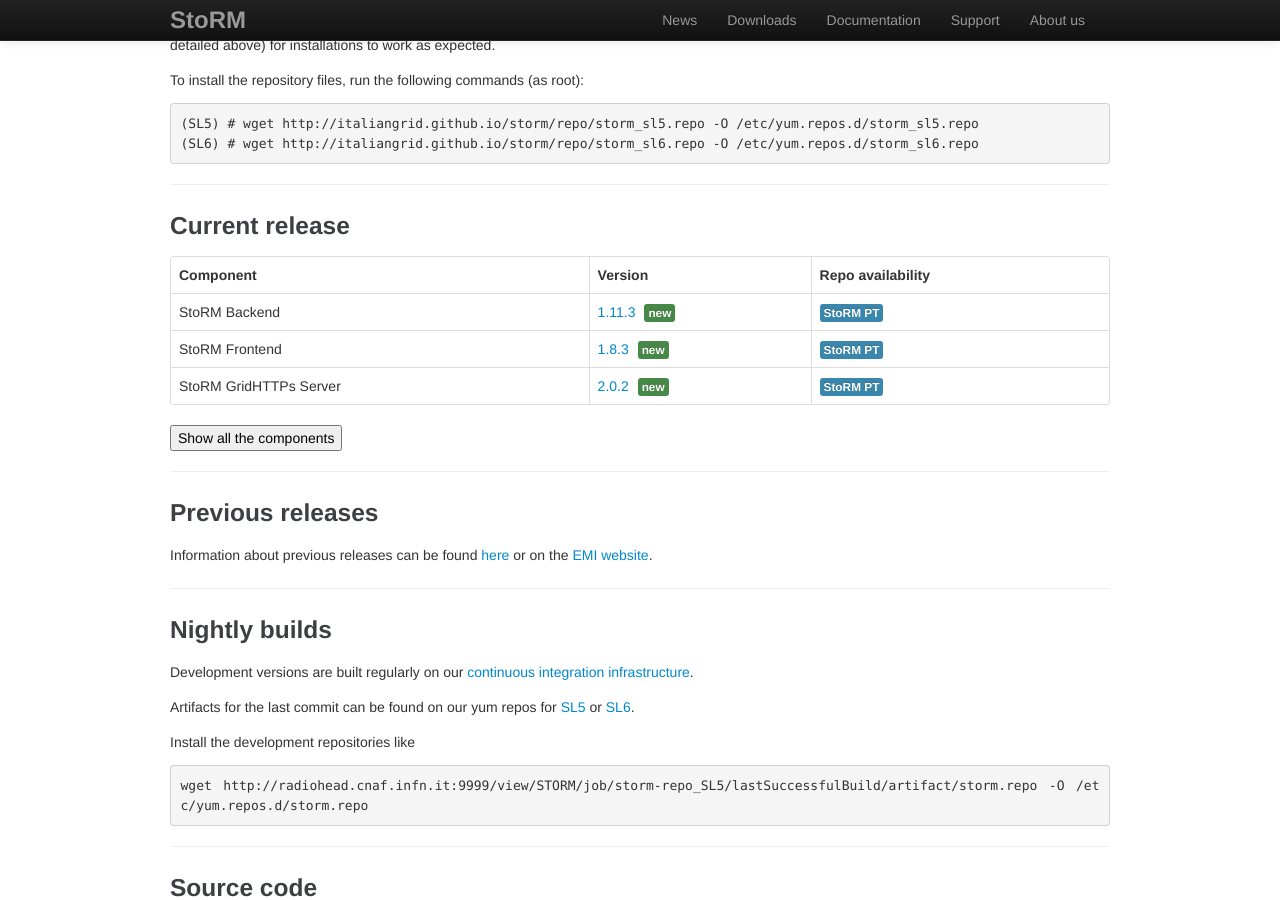
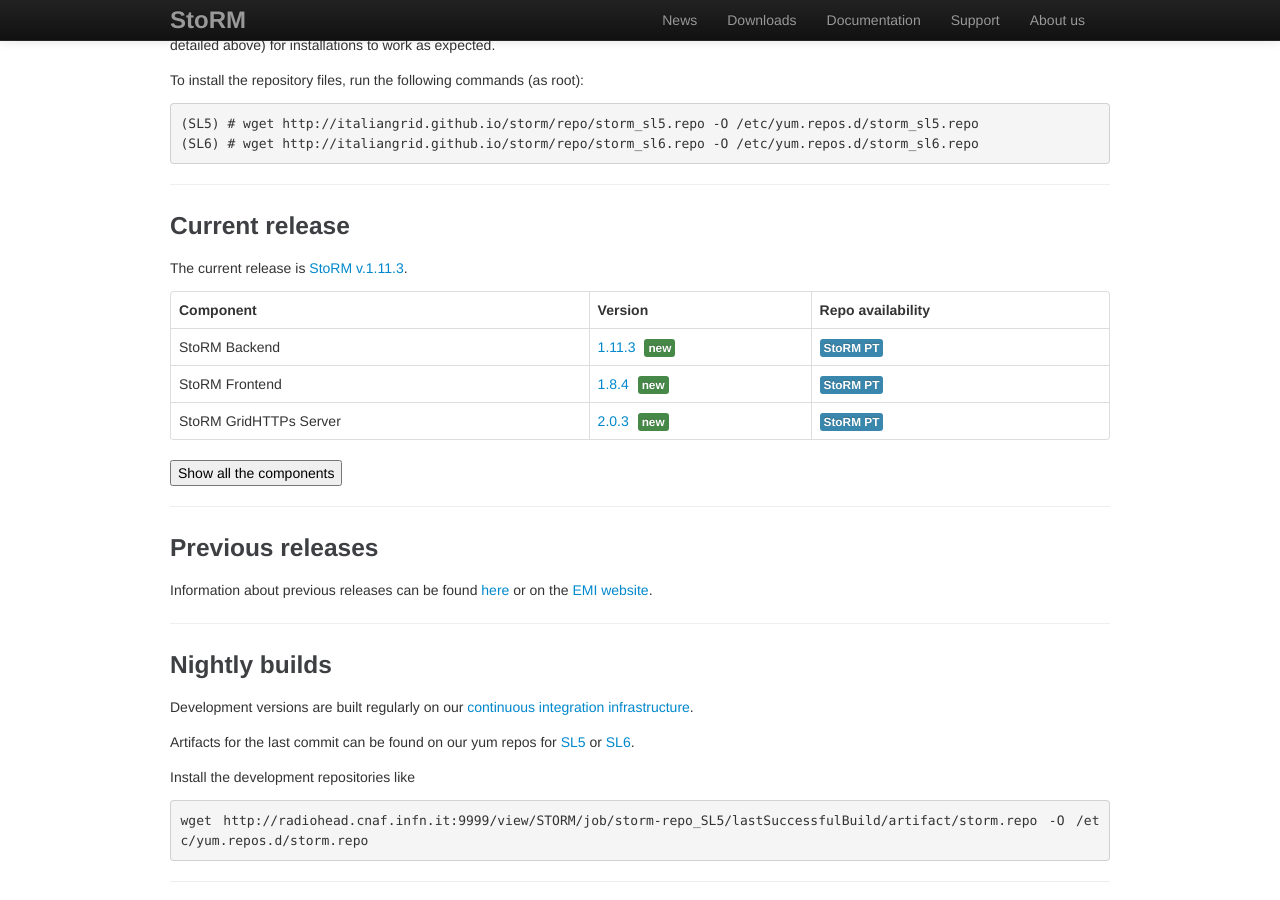
Before and after one commit to italiangrid/storm, a Jekyll site: the page built from download.md, in a window 1280 px wide and 900 px high, scrolled down 416 px. Built offline with Jekyll 4.4.1, drawn with Linux system fonts in a browser that asks for light colours; Markdown is read by kramdown in place of the engine named in the settings.

Commit message:
Downloads page updated

```diff
--- a/_config.yml
+++ b/_config.yml
@@ -23,21 +23,21 @@
       visibility: show
     - name: StoRM Frontend
       package: storm-frontend-server
-      latest: 1.8.3
+      latest: 1.8.4
       new: true
       repo: StoRM
       visibility: show
     - name: StoRM GridHTTPs Server
       package: storm-gridhttps-server
-      latest: 2.0.2
+      latest: 2.0.3
       new: true
       repo: StoRM
       visibility: show
     - name: StoRM native libs
       package: storm-native-libs
       latest: 1.0.2
-      new: true
-      repo: StoRM
+      new: false
+      repo: StoRM emi
       visibility: hide
     - name: StoRM dynamic info
       package: storm-dynamic-info-provider
@@ -47,9 +47,9 @@
       visibility: hide
     - name: StoRM client
       package: storm-srm-client
-      latest: 1.6.0
-      new: false
-      repo: StoRM emi
+      latest: 1.6.1
+      new: true
+      repo: StoRM
       visibility: hide
     - name: StoRM GridHTTPs plugin
       package: storm-gridhttps-plugin
@@ -65,7 +65,7 @@
       visibility: hide
     - name: YAIM StoRM
       package: yaim-storm
-      latest: 4.3.3
+      latest: 4.3.4
       new: true
       repo: StoRM
       visibility: hide
--- a/download.md
+++ b/download.md
@@ -32,6 +32,8 @@
 ---
 
 ### Current release
+
+The current release is [StoRM v.1.11.3]({{ site.baseurl }}/release-notes/StoRM-v1.11.3.html).
 
 {% include download/component-table.html %}
 
```
